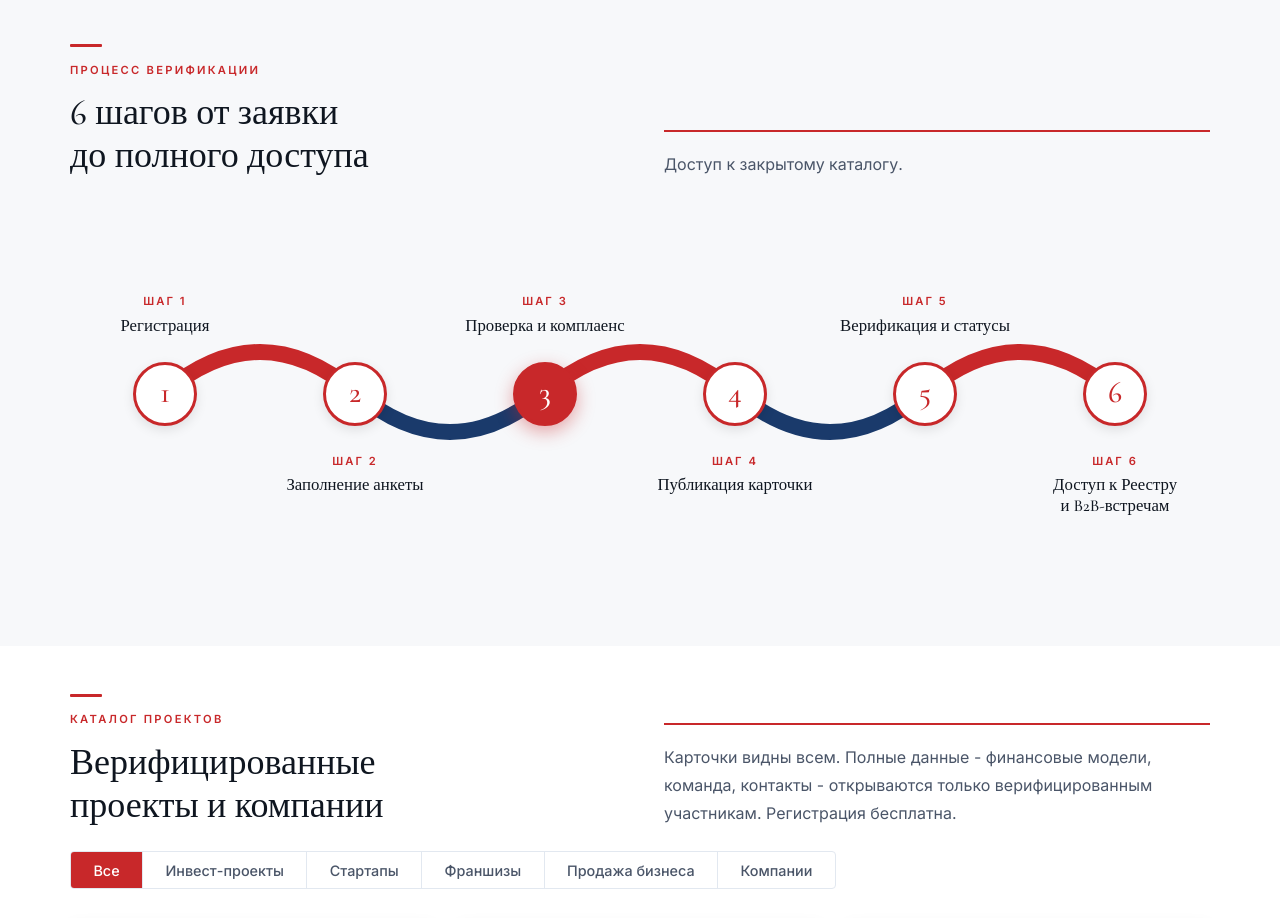
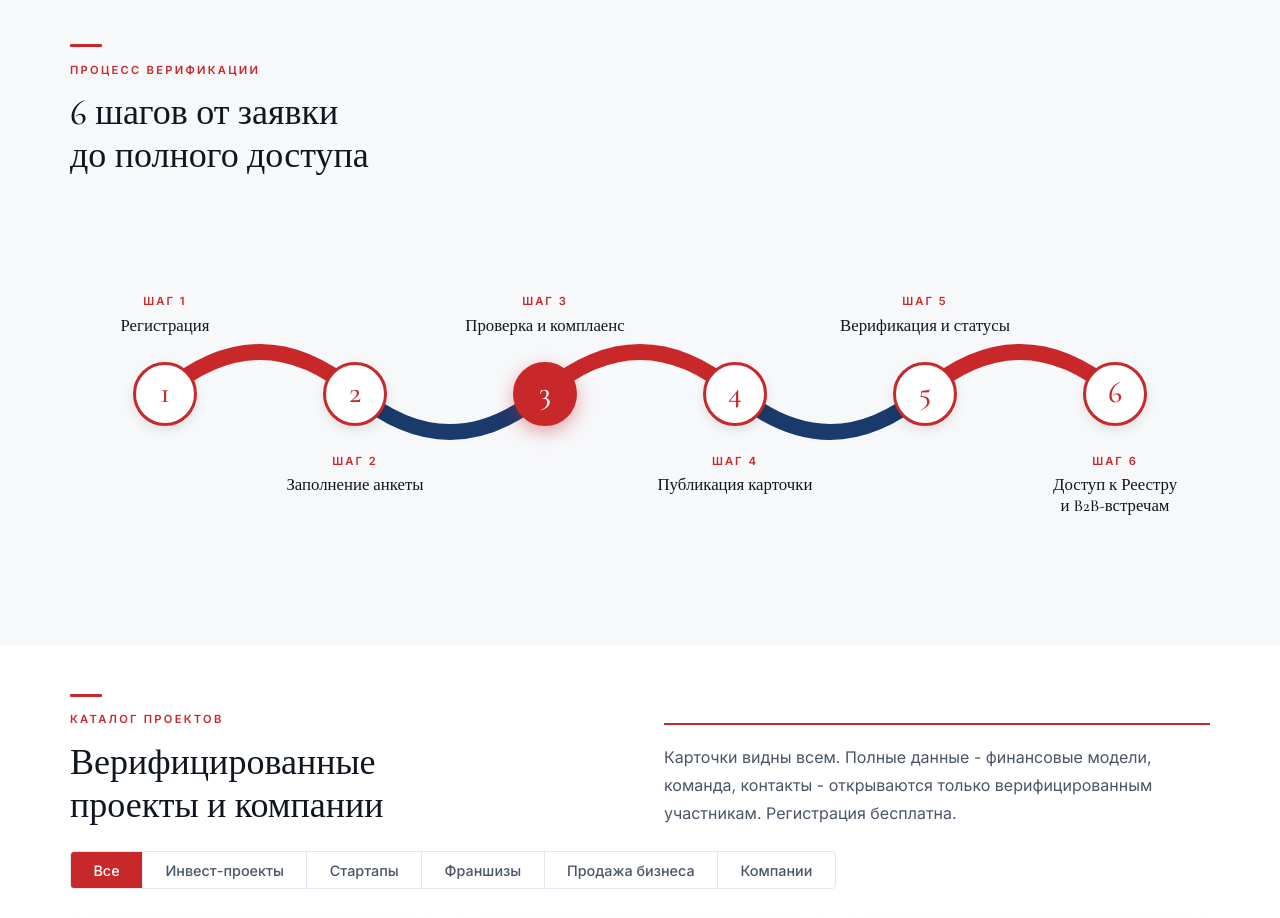
Before and after one commit to abylay-sys/atameken-club, a website: page public/index.html in a window 1280 px wide. Shown: the part 1780-2698 px from the top of the page. Drawn offline with nearby package versions, Linux system fonts and the light colour scheme.

Commit message:
How section: remove right-column subtitle entirely
Co-Authored-By: Claude Opus 4.7 <noreply@anthropic.com>

```diff
--- a/public/index.html
+++ b/public/index.html
@@ -821,9 +821,6 @@ footer{background:var(--ink2);padding:2rem 3rem;display:flex;align-items:center;
           <span class="tag" style="display:block;margin-bottom:.75rem">Процесс верификации</span>
           <h2>6 шагов от заявки<br/>до полного доступа</h2>
         </div>
-        <div class="sh-right">
-          <p>Доступ к закрытому каталогу.</p>
-        </div>
       </div>
     </div>
     <div class="steps-wave reveal">
```
